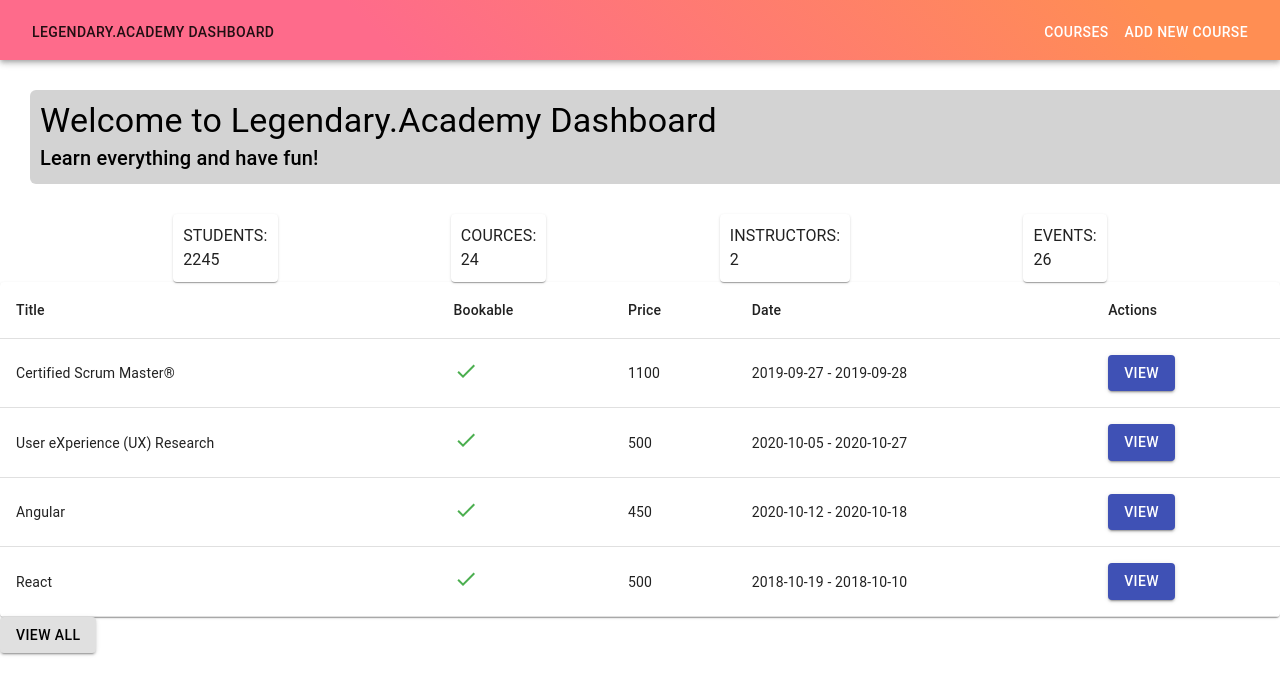
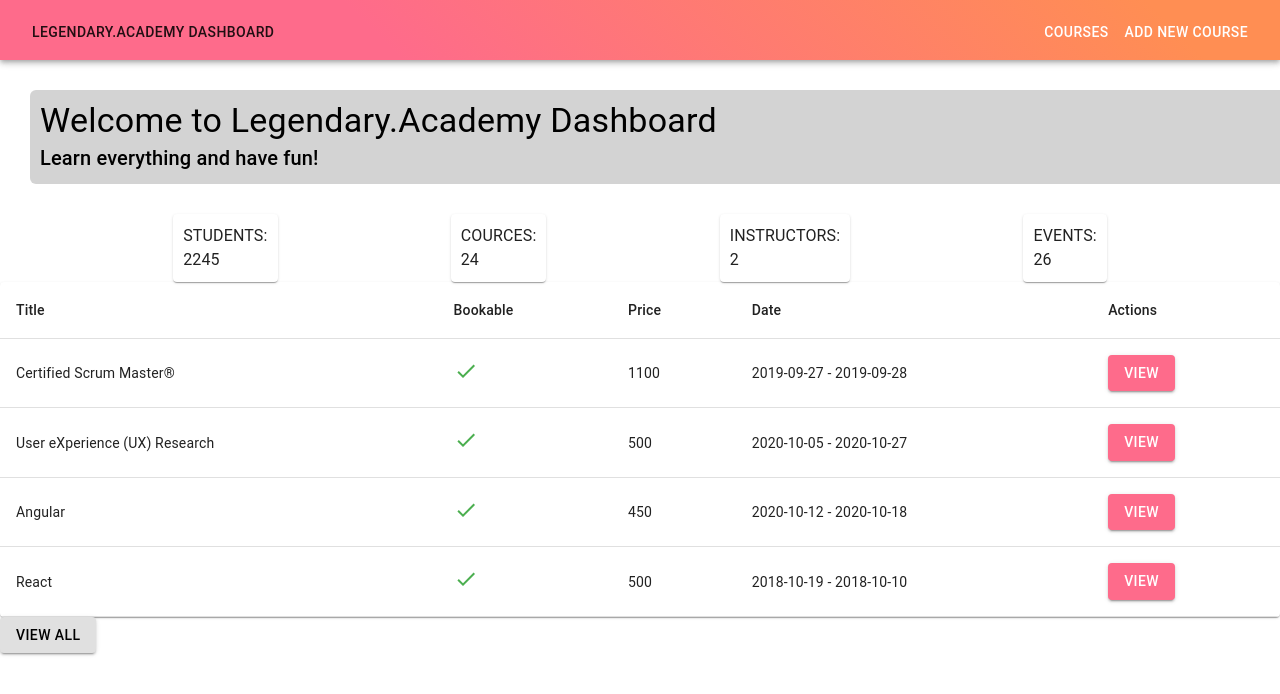
Before and after one commit to dimitraadam/playing-with-react, a React (Create React App) app: page / in a window 1280 px wide. Shown: the top 694 px of the page. Built offline with nearby package versions, Linux system fonts and the light colour scheme; data requests are answered from the project's data file.

Commit message:
apply theme

```diff
--- a/src/App.js
+++ b/src/App.js
@@ -3,20 +3,25 @@ import Header from "./components/AppHeader";
 import Home from "./components/Home/Home";
 import CoursesGallery from "./components/AllCourses/CoursesGallery";
 import CourseDetails from "./components/Course/CourseDetails";
-import AddCourse from "./components/NewCourse/AddCourse";
+import CourseForm from "./components/NewCourse/CourseForm";
 import Notfound from "./components/NotFound";
+import { ThemeProvider as MuiThemeProvider } from "@material-ui/styles";
+import { createMuiTheme } from "@material-ui/core";
+import lightTheme from "./styles/lightTheme";
 
 function App() {
   return (
     <Router>
+      <MuiThemeProvider theme={createMuiTheme(lightTheme)}>
         <Header />
         <Switch>
           <Route exact path="/" component={Home}></Route>
           <Route exact path="/courses" component={CoursesGallery}></Route>
-        <Route exact path="/courses/new" component={AddCourse}></Route>
+          <Route exact path="/courses/new" component={CourseForm}></Route>
           <Route exact path="/courses/:id" component={CourseDetails}></Route>
           <Route><Notfound /></Route>
         </Switch>
+      </MuiThemeProvider>
     </Router>
   );
 }
--- /dev/null
+++ b/src/styles/lightTheme.js
@@ -0,0 +1,14 @@
+const lightTheme = {
+    palette: {
+        primary: {
+            main: "#fe6b8b",
+            contrastText: "#ffffff"
+        },
+        secondary: {
+            main: "#de0606",
+            contrastText: "#ffffff"
+        }
+    }
+};
+
+export default lightTheme;
```
Lines whose indentation alone changed are shown as unchanged.
